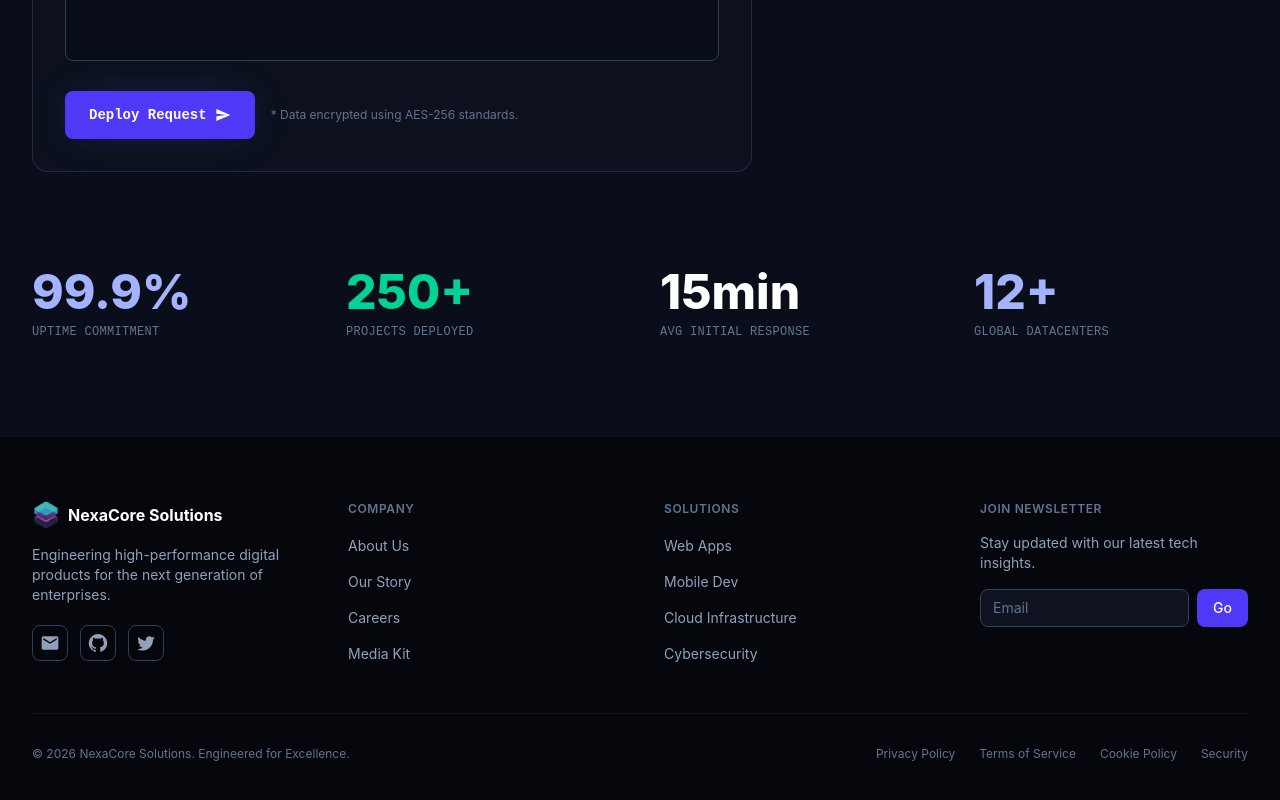
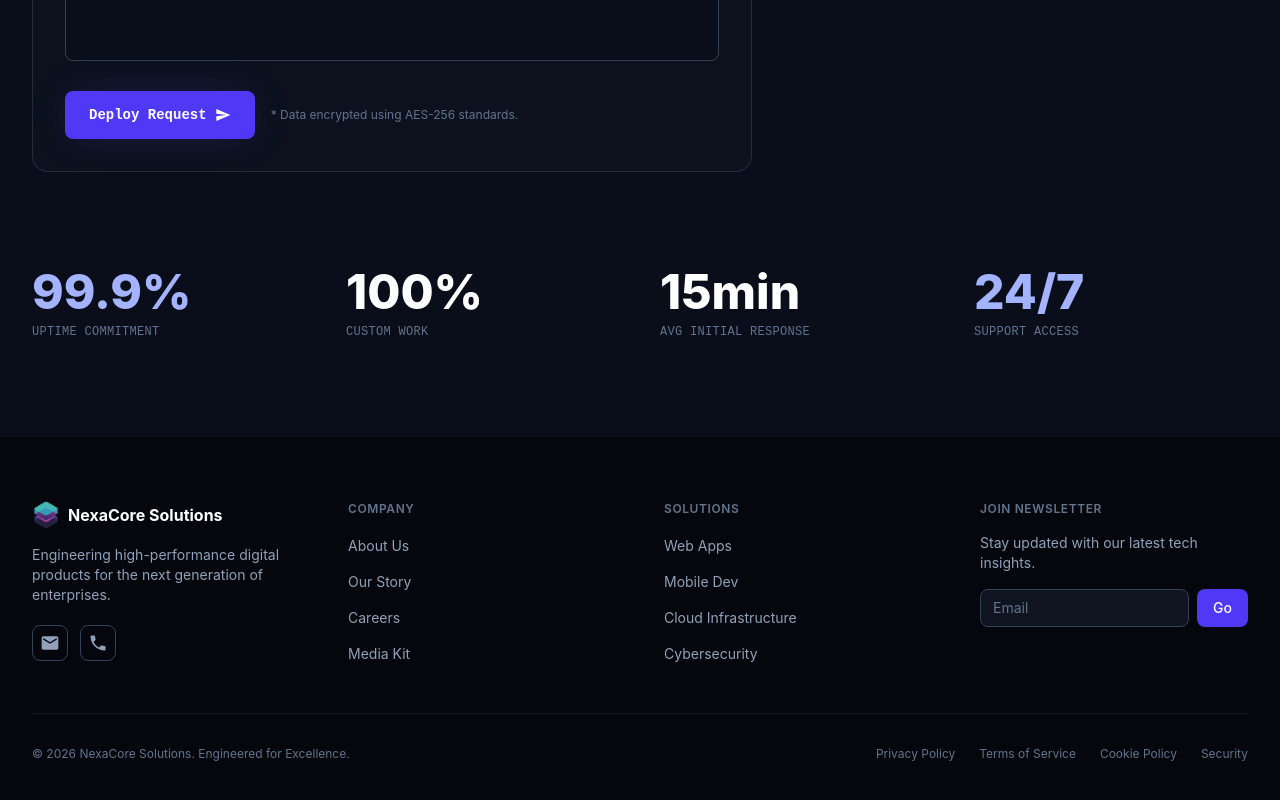
Before and after one commit to Harsha-Buddhika-Official/NexaCore-Solutions, a React (Vite) app: page /contact in a window 1280 px wide. Shown: the part 992-1792 px from the top of the page. Built offline with nearby package versions, Linux system fonts and the light colour scheme.

Commit message:
update data

```diff
--- a/src/components/layout/Footer.jsx
+++ b/src/components/layout/Footer.jsx
@@ -3,12 +3,7 @@ import GitHubIcon from "@mui/icons-material/GitHub";
 import TwitterIcon from "@mui/icons-material/Twitter";
 import Container from "../common/Container";
 import { footerColumns } from "../../data/footerLinks";
-
-const socialLinks = [
-  { icon: EmailIcon, href: "mailto:hello@nexacore.dev", label: "Email" },
-  { icon: GitHubIcon, href: "https://github.com", label: "GitHub" },
-  { icon: TwitterIcon, href: "https://twitter.com", label: "Twitter" },
-];
+import { contactInfo } from "../../data/contactPageData.js";
 
 const Footer = () => {
   return (
@@ -33,7 +28,7 @@ const Footer = () => {
               generation of enterprises.
             </p>
             <div className="flex gap-3 mt-5">
-              {socialLinks.map(({ icon: Icon, href, label }) => (
+              {contactInfo.map(({ icon: Icon, href, label }) => (
                 <a
                   key={label}
                   href={href}
--- a/src/data/contactPageData.js
+++ b/src/data/contactPageData.js
@@ -28,7 +28,7 @@ export const contactInfo = [
     icon: PhoneIcon,
     label: "DIRECT TECHNICAL LINE",
     value: "+9470 525 6440",
-    href: "tel:+94705256440",
+    href: "whatsapp:+94705256440",
   },
 ];
 
@@ -64,7 +64,7 @@ export const projectTypes = [
 
 export const contactStats = [
   { value: "99.9%", label: "UPTIME COMMITMENT", color: "text-indigo-300" },
-  { value: "250+", label: "PROJECTS DEPLOYED", color: "text-emerald-400" },
+  { value: "100%", label: "CUSTOM WORK", color: "text-white" },
   { value: "15min", label: "AVG INITIAL RESPONSE", color: "text-white" },
-  { value: "12+", label: "GLOBAL DATACENTERS", color: "text-indigo-300" },
+  { value: "24/7", label: "SUPPORT ACCESS", color: "text-indigo-300" },
 ];
```
